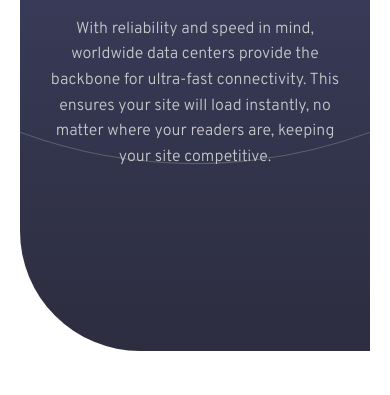
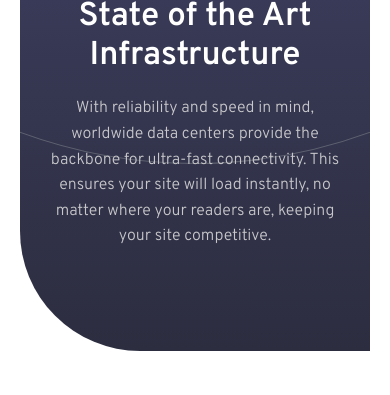
Before and after one commit to bengera/blogr, a website: page index.html in a window 390 px wide. Shown: the part 2322-2717 px from the top of the page. Drawn offline with Linux system fonts and the light colour scheme.

Commit message:
mobile-fix-5

```diff
--- a/sass/_feature.scss
+++ b/sass/_feature.scss
@@ -22,7 +22,7 @@
 
     &__img-container {
         position: absolute;
-        transform: translate(0%,-50%);
+        transform: translate(0%, -50%);
         grid-row: 1 / 2;
     }
 
@@ -34,7 +34,7 @@
         display: flex;
         flex-direction: column;
         grid-row: 2 / 3;
-        margin-top: 2rem;
+        margin-top: 6rem;
         // padding: 25rem 5rem 18rem 5rem;
 
 
@@ -42,6 +42,9 @@
 
     &__title {
         color: $color-white;
+        font-size: 33px;
+        font-weight: 700;
+        line-height: 39px;
     }
 
     &__description {
```
Also changed, not shown: css/style.css.
